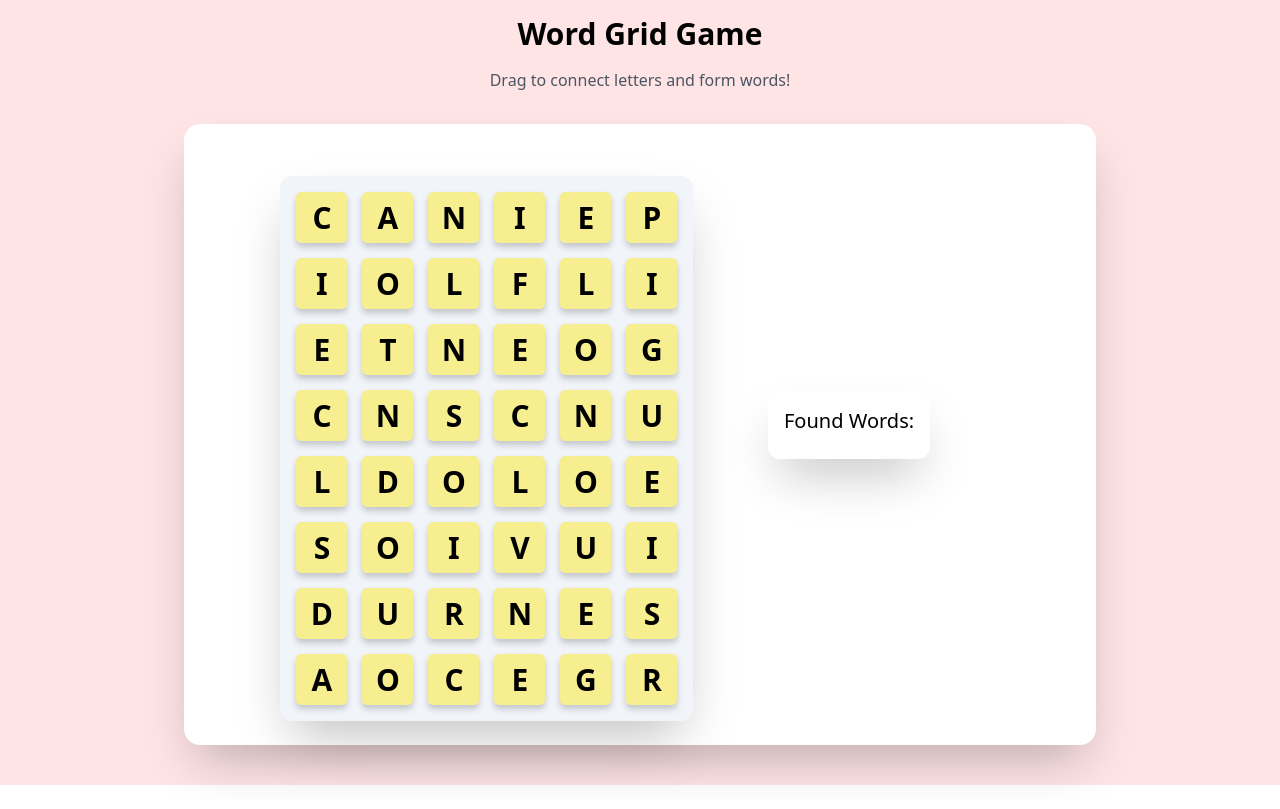
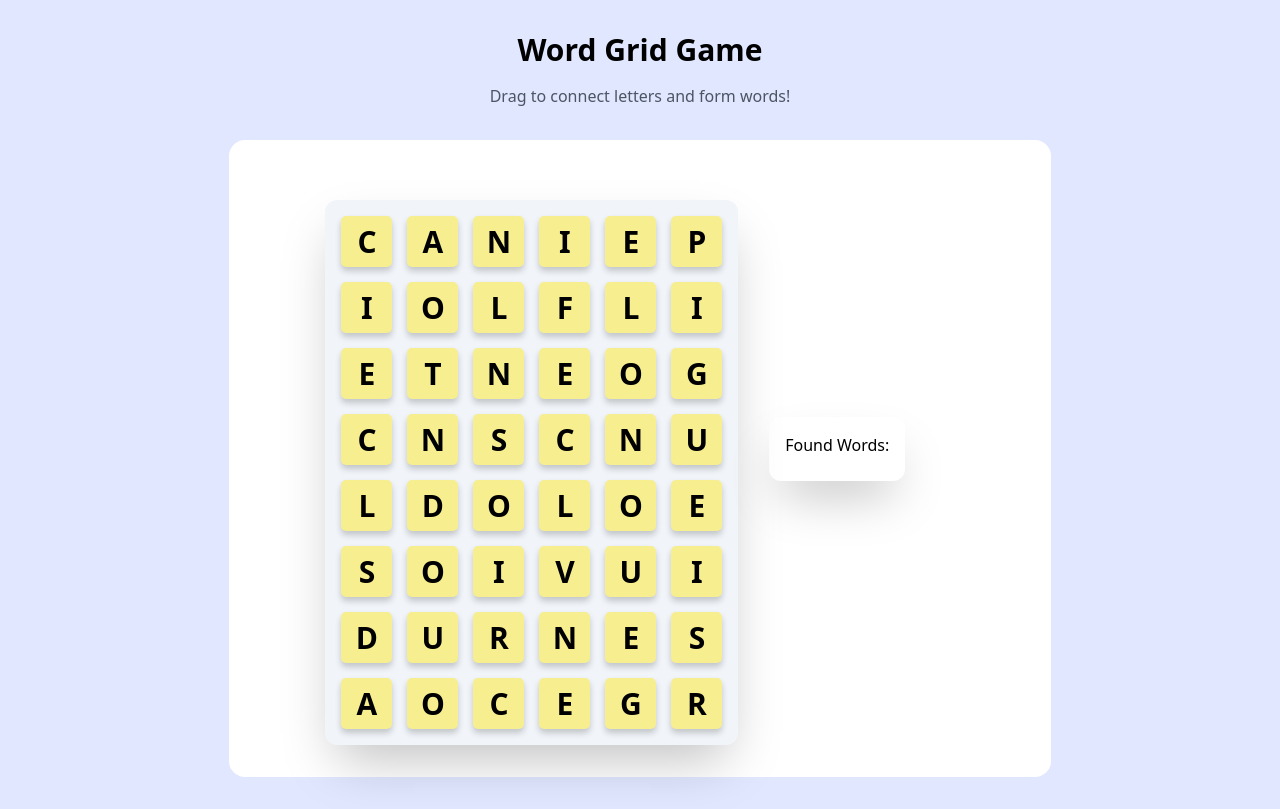
Before and after one commit to tan-9/wordvault, a React (Vite) app: page / in a window 1280 px wide. Built offline with nearby package versions, Linux system fonts and the light colour scheme.

Commit message:
commit msg

```diff
--- a/components/Display.jsx
+++ b/components/Display.jsx
@@ -2,9 +2,7 @@ import React, {useState, useRef, useEffect, useCallback, useMemo} from "react";
 const Display = ({displayLetters}) => {
     return (
         <div className="flex justify-center items-center">
-            <div className="font-bold my-5">
-                {displayLetters.map((letter) => letter.letter).join('')}
-            </div>
+            <div className="font-bold">{displayLetters.map((letter) => letter.letter).join('')}</div>
         </div>
     )
 }
--- a/components/Grid.jsx
+++ b/components/Grid.jsx
@@ -5,9 +5,11 @@ import wordsData from '../data/words.json';
 const Grid = ({selectedLetters, setSelectedLetters, foundWords, setFoundWords}) => {
     const [selectedPath, setSelectedPath] = useState([]);
     const [isDragging, setIsDragging] = useState(false);
+    // const [foundWords, setFoundWords] = useState([]);
     const [blinkingButton, setBlinkingButton] = useState(null);
     const grid = useMemo(() => boardData.board, []);
     const validWords = useMemo(() => wordsData.words.split(", "), []);
+    const [lines, setLines] = useState([]);
 
     const svgRef = useRef(null);
     const gridRef = useRef(null);
@@ -58,6 +60,8 @@ const Grid = ({selectedLetters, setSelectedLetters, foundWords, setFoundWords})
             letter.rowIdx,
             letter.colIdx
           );
+
+          // console.log('line 61');
           // console.log(x1, x2, y1, y2);
 
           const line = document.createElementNS(
@@ -184,21 +188,23 @@ const Grid = ({selectedLetters, setSelectedLetters, foundWords, setFoundWords})
               <button
                 id={`button-${rowIndex}-${colIndex}`}
                 key={`${rowIndex}-${colIndex}`}
+                // onClick={() => handleClick(rowIndex, colIndex)}
                 style={{
+                    // backgroundColor: blinkingButton=== `${rowIndex}-${colIndex}` ? 'blue' : 'pink',
                     backgroundColor: selectedLetters.some(
                       (l)=>l.rowIdx === rowIndex && l.colIdx===colIndex
                     ) ? 'lightblue' : '#f7ee8f',
-                    borderRadius: '10%',
-                    padding: '3px',
                     aspectRatio: '1',
                     display: 'flex',
+                    padding: '3px',
                     alignItems: 'center',
                     justifyContent: 'center',
                     fontWeight: 'bold',
+                    borderRadius: '10%',
                     zIndex: 1,
                     fontSize: '30px',
+                    transition: 'background-color 0.2s ease',
                     boxShadow: "0px 4px 6px rgba(0, 0, 0, 0.2)",
-                    transition: 'background-color 0.3s ease'
                 }}
 
                 onMouseDown={() => handleDragStart(rowIndex, colIndex)}
--- a/src/App.jsx
+++ b/src/App.jsx
@@ -8,33 +8,33 @@ function App() {
   const [foundWords, setFoundWords] = useState([]);
 
   return (
-    <div className="min-h-full bg-rose-100">
-    <div className="flex flex-col items-center container p-4 pb-10">
+    <div className="min-h-screen bg-indigo-100">
+  <div className="flex flex-col items-center container px-4 py-8">
     <header className="text-center mb-8">
       <h1 className="text-3xl font-bold mb-4">Word Grid Game</h1>
       <p className="text-gray-600">
         Drag to connect letters and form words!
       </p>
     </header>
-    <div className="bg-white rounded-2xl px-24 py-3 pb-6 shadow-2xl">
+    <div className="bg-white rounded-2xl px-24 py-3 pb-6">
+
     <div className="flex justify-between container space-x-20 w-full">
-      <div className="flex flex-col items-start  w-1/2">
-        <div className="h-10 text-2xl text-center tracking-wider items-center mx-auto align-middle">
+      <div className="flex flex-col items-start w-1/2">
+        <div className="h-12 text-2xl text-center tracking-wider items-center align-middle mx-auto relative overflow-hidden">
           <Display displayLetters={selectedLetters} />
         </div>
-
-        <div className="max-w-xl items-center bg-slate-100 max-h-lvh rounded-xl shadow-2xl p-4">
+        <div className="max-w-xl items-center bg-slate-100 max-h-lvh rounded-xl shadow-2xl p-4 mb-2 relative overflow-hidden">
           <Grid selectedLetters={selectedLetters} setSelectedLetters={setSelectedLetters}
           foundWords={foundWords} setFoundWords={setFoundWords} />
         </div>
       </div>
-
-      <div className="flex flex-col items-start my-auto px-4 w-1/2">
-        <div className="rounded-xl text-xl ml-8 shadow-2xl p-4 mb-2 ">
+      <div className="flex flex-col items-start my-auto w-1/2">
+        <div className="mx-auto rounded-xl shadow-2xl p-4 mb-2 relative overflow-hidden">
           <DisplayFormedWords foundWords={foundWords} />
         </div>
       </div>
     </div>
+
     </div>
   </div>
 </div>
```
